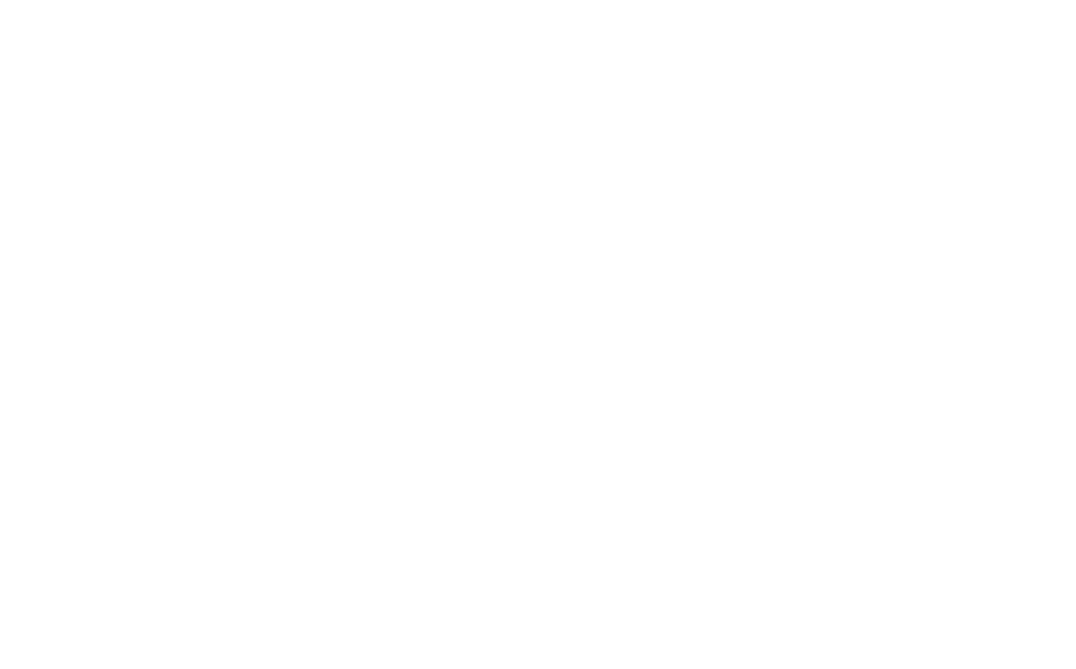
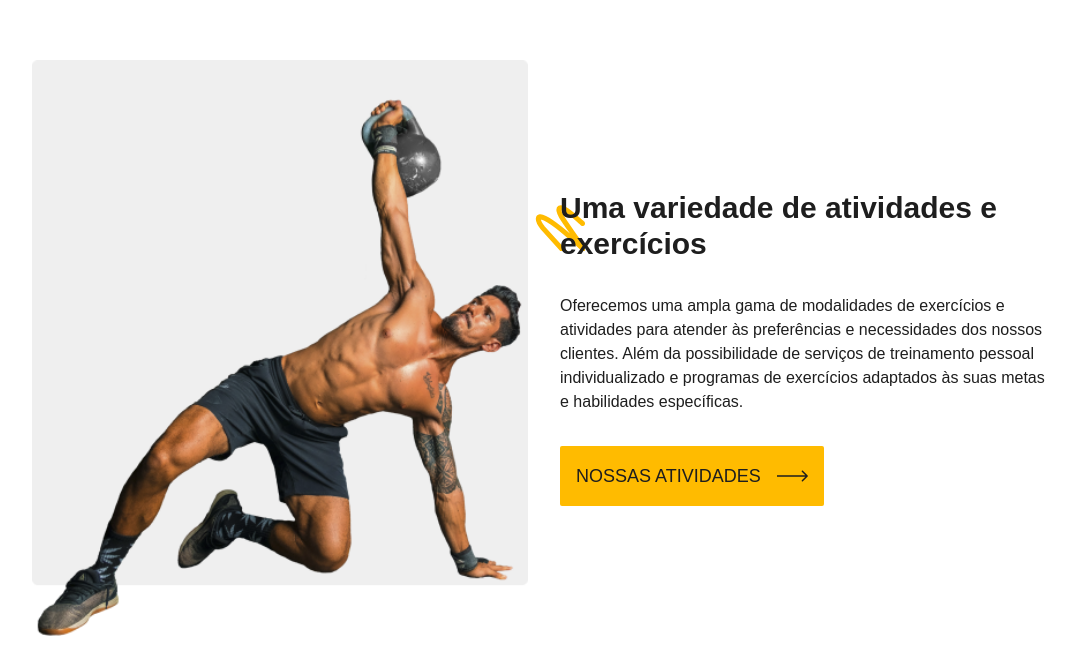
Before and after one commit to KamilydosSantos/max-health, a Vue app: page / in a window 1280 px wide. Shown: the part 1646-2315 px from the top of the page, without its empty margins (96-1172 px from the left). Before the commit the page ends 1578 px from the top, so only its background shows below. Built offline with nearby package versions, Linux system fonts and the light colour scheme.

Commit message:
feat: add initial activities component

```diff
--- /dev/null
+++ b/src/components/InitialActivities.vue
@@ -0,0 +1,21 @@
+<script setup lang="ts">
+import Title from './Title.vue';
+import NavigateButton from './NavigateButton.vue';
+
+</script>
+
+<template>
+  <div class="grid grid-rows-[1ft,auto] lg:grid-cols-2 gap-8 items-center m-8 lg:mx-auto max-w-screen-lg">
+    <div>
+      <img class="w-full" src="../assets/mh-activities.png" alt="">
+    </div>
+    <div class="flex flex-col gap-8 h-max text-custom-black">
+      <Title text="Uma variedade de atividades e exercícios" />
+      <p>Oferecemos uma ampla gama de modalidades de exercícios e atividades para atender às preferências e necessidades dos nossos clientes. Além da possibilidade de serviços de treinamento pessoal individualizado e programas de exercícios adaptados às suas metas e habilidades específicas.</p>
+      <NavigateButton text="Nossas Atividades" route="/atividades" />
+    </div>
+  </div>
+</template>
+
+<style scoped>
+</style>
--- a/src/views/Home.vue
+++ b/src/views/Home.vue
@@ -1,13 +1,15 @@
 <script setup lang="ts">
 import InitialAbout from '../components/InitialAbout.vue';
+import InitialActivities from '../components/InitialActivities.vue';
 import PrincipalHeader from '../components/PrincipalHeader.vue';
 </script>
 
 <template>
   <div class="flex flex-col gap-12 lg:gap-24">
     <PrincipalHeader/>
-    <main>
+    <main class="flex flex-col gap-12 lg:gap-24">
       <InitialAbout />
+      <InitialActivities />
     </main>
   </div>
 </template>
```
